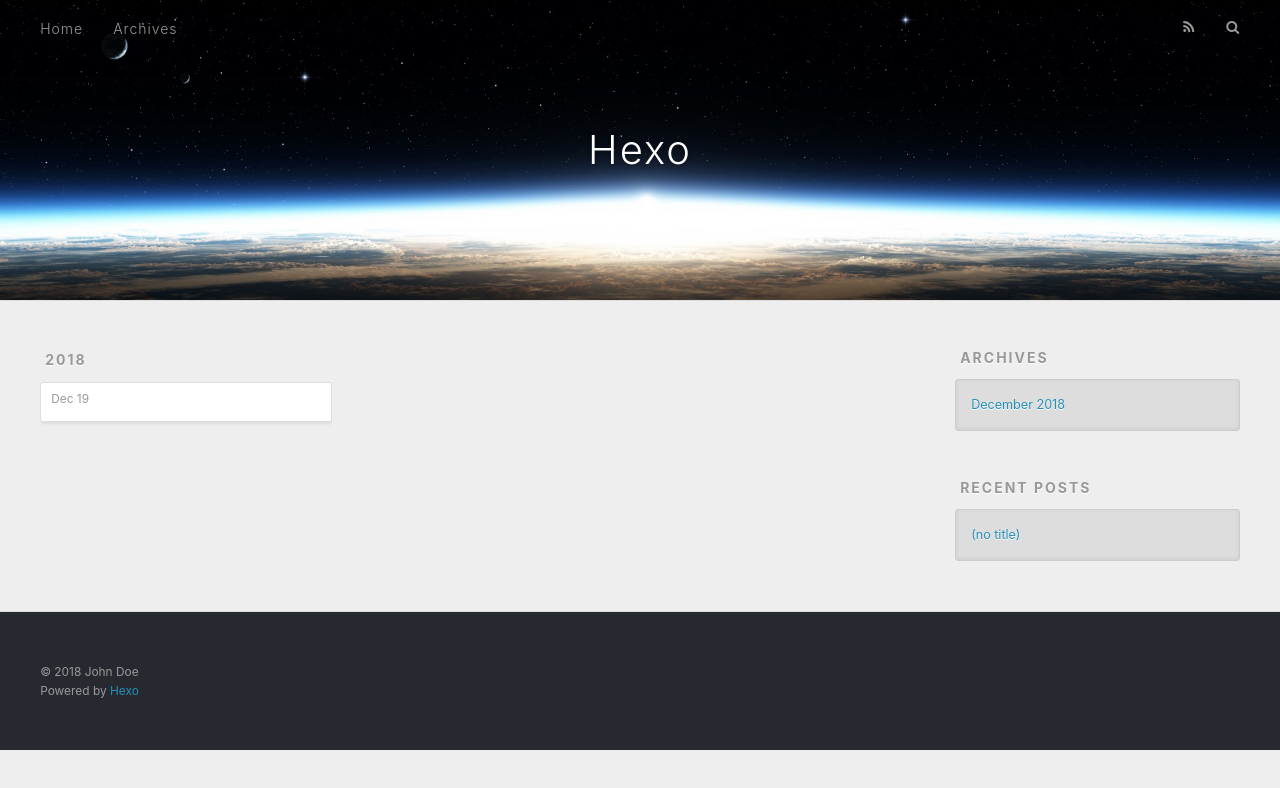
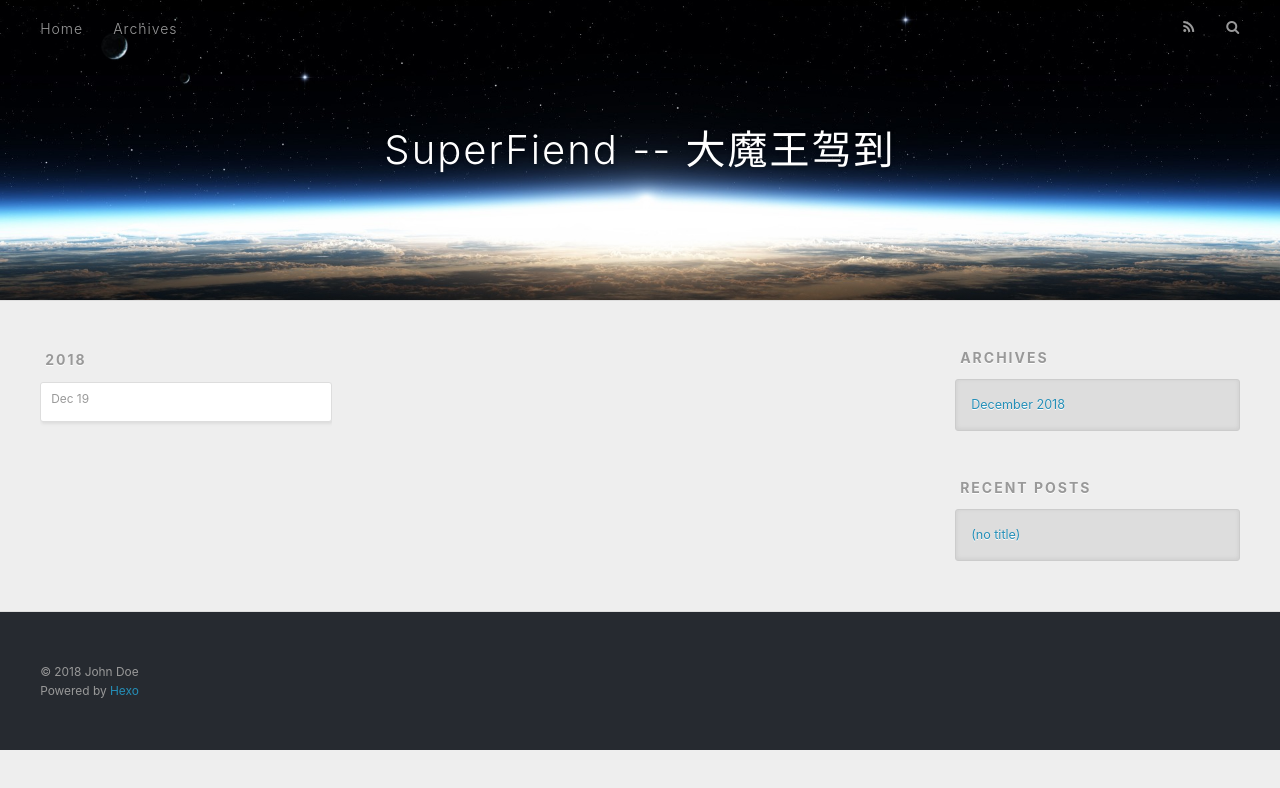
Before and after one commit to superfiend/superfiend.github.io, a plain HTML site: page archives/index.html in a window 1280 px wide. Drawn offline with nearby package versions, Linux system fonts and the light colour scheme.

Commit message:
Site updated: 2018-12-19 19:25:41

```diff
--- a/archives/index.html
+++ b/archives/index.html
@@ -5,17 +5,17 @@
 
 
 
-  <title>Archives | Hexo</title>
+  <title>Archives | SuperFiend -- 大魔王驾到</title>
   <meta name="viewport" content="width=device-width, initial-scale=1, maximum-scale=1">
   <meta property="og:type" content="website">
-<meta property="og:title" content="Hexo">
+<meta property="og:title" content="SuperFiend -- 大魔王驾到">
 <meta property="og:url" content="http://yoursite.com/archives/index.html">
-<meta property="og:site_name" content="Hexo">
+<meta property="og:site_name" content="SuperFiend -- 大魔王驾到">
 <meta property="og:locale" content="default">
 <meta name="twitter:card" content="summary">
-<meta name="twitter:title" content="Hexo">
+<meta name="twitter:title" content="SuperFiend -- 大魔王驾到">
 
-    <link rel="alternate" href="/atom.xml" title="Hexo" type="application/atom+xml">
+    <link rel="alternate" href="/atom.xml" title="SuperFiend -- 大魔王驾到" type="application/atom+xml">
 
 
     <link rel="icon" href="/favicon.png">
@@ -34,7 +34,7 @@
   <div id="header-outer" class="outer">
     <div id="header-title" class="inner">
       <h1 id="logo-wrap">
-        <a href="/" id="logo">Hexo</a>
+        <a href="/" id="logo">SuperFiend -- 大魔王驾到</a>
       </h1>
 
     </div>
```
Also changed, not shown: 2018/12/19/test/index.html (+7 -7 lines), archives/2018/12/index.html (+6 -6 lines), archives/2018/index.html (+6 -6 lines), index.html (+7 -7 lines).
